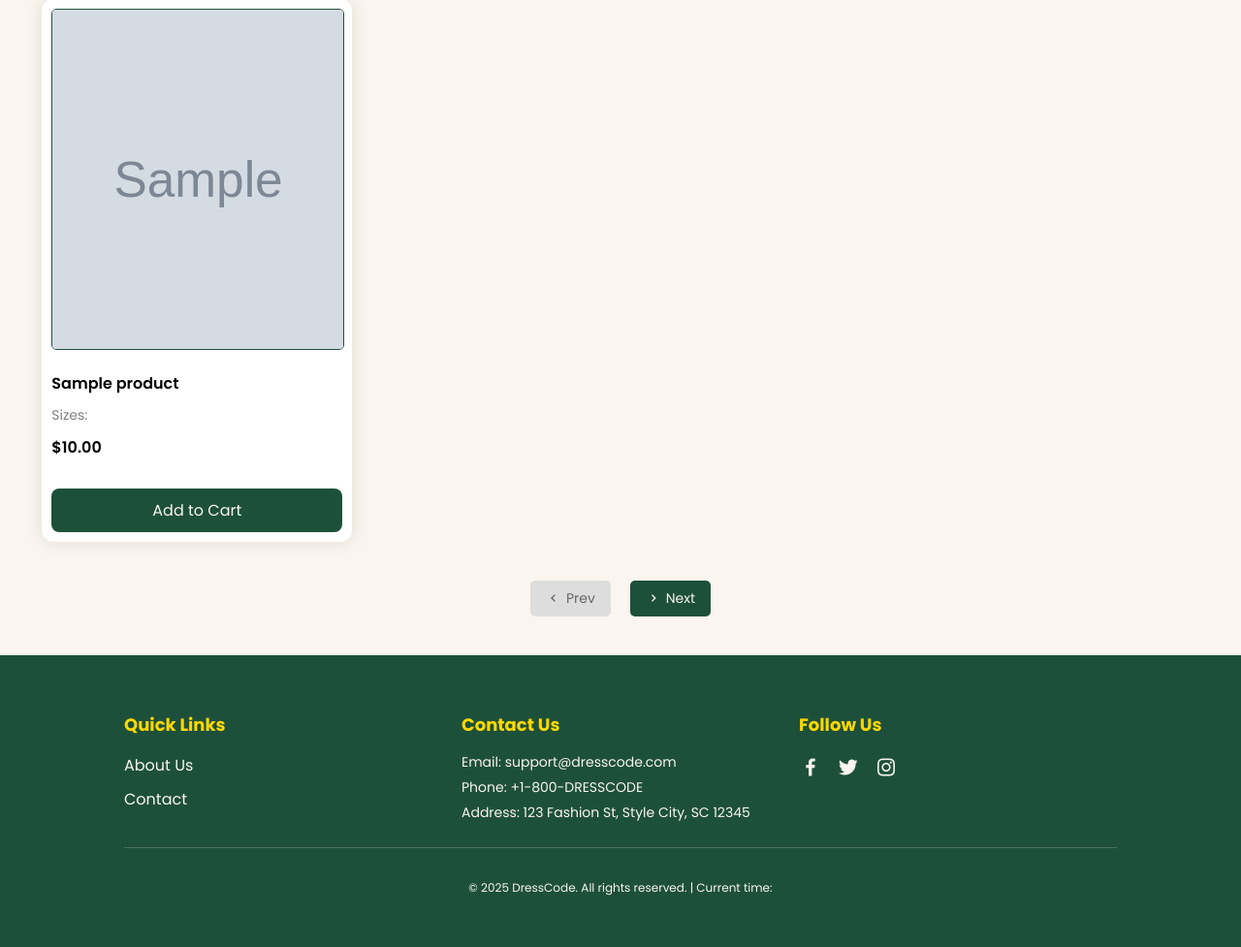
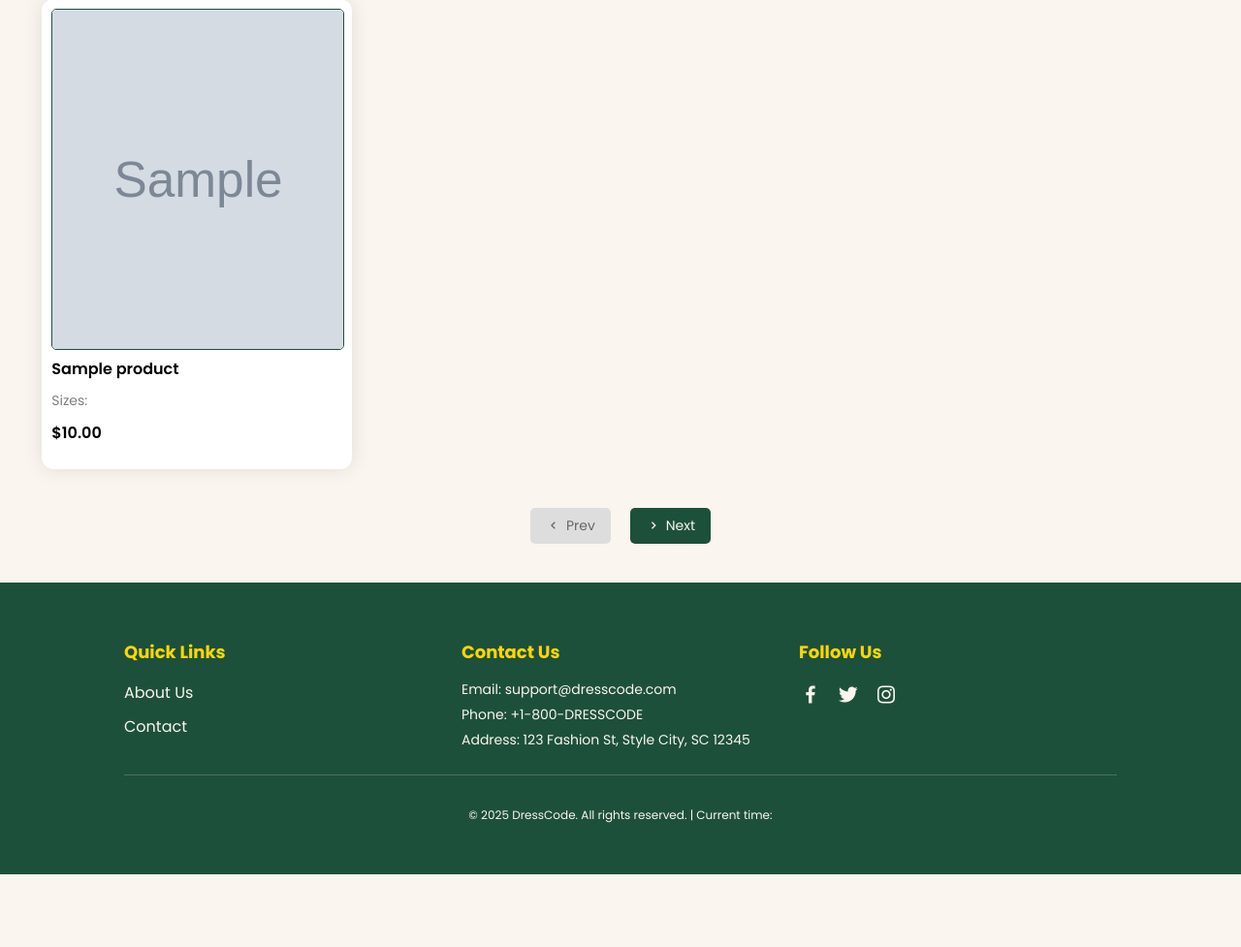
Before and after one commit to CRON997/django-dresscode, a Django app: template main/templates/main/catalog.html in a window 1280 px wide. Shown: the part 191-1168 px from the top of the page at 97% size. After the commit the page ends 1093 px from the top, so only its background shows below. Run offline with Django 5.2, Linux system fonts and the light colour scheme; the template is opened without the code that fills it: values that come from a table or form of the project are taken from there, others are empty; tables that the repository leaves empty hold one stand-in row (values such as "Sample post"); grey boxes marked "Sample" are stand-in pictures; some libraries are stand-ins or nearby versions.

Commit message:
Ended basket methods

```diff
--- a/cart/cart.py
+++ b/cart/cart.py
@@ -80,13 +80,15 @@ class Cart:
                     size_id = item['size']['id']
 
                     if size_type == 'ShoesSize':
-                        from main.models import ShoesSize  # импортируйте вашу модель
+                        from main.models import \
+                            ShoesSize  # импортируйте вашу модель
                         try:
                             item['size_object'] = ShoesSize.objects.get(id=size_id)
                         except ShoesSize.DoesNotExist:
                             item['size_object'] = None
                     elif size_type == 'ClothingSize':
-                        from main.models import ClothingSize  # импортируйте вашу модель
+                        from main.models import \
+                            ClothingSize  # импортируйте вашу модель
                         try:
                             item['size_object'] = ClothingSize.objects.get(id=size_id)
                         except ClothingSize.DoesNotExist:
--- a/main/admin.py
+++ b/main/admin.py
@@ -25,5 +25,5 @@ class ClothingSizeAdmin(admin.ModelAdmin):
 
 
 @admin.register(ShoesSize)
-class ClothingSizeAdmin(admin.ModelAdmin):
+class ShoesSizeAdmin(admin.ModelAdmin):
     list_display = ['name', ]
--- a/main/static/main/css/catalog.css
+++ b/main/static/main/css/catalog.css
@@ -202,7 +202,6 @@ h1
 
 .card__bottom {
     flex: 1 0 auto;
-    padding: 15px 0;
     display: flex;
     flex-direction: column;
     justify-content: space-between;
@@ -244,24 +243,6 @@ h1
     color: #999;
     text-decoration: line-through;
     font-size: 14px;
-}
-
-.card__btn {
-    width: 100%;
-    padding: 10px;
-    background-color: #1d503a;
-    color: #faf5ee;
-    border: none;
-    border-radius: 8px;
-    font-family: 'Poppins', Arial;
-    font-size: 16px;
-    cursor: pointer;
-    transition: background-color 0.3s ease, color 0.3s ease;
-}
-
-.card__btn:hover {
-    background-color: #ffd700;
-    color: #1d503a;
 }
 
 @media (max-width: 1024px) {
--- a/main/templates/main/partial/product_list_partial.html
+++ b/main/templates/main/partial/product_list_partial.html
@@ -26,13 +26,6 @@
             </div>
             {%endif%}
         </div>
-        <form hx-post="{%url 'cart:cart_add' product.id%}"
-              hx-target="#cart-counter">
-            {% csrf_token %}
-            <input type="hidden" name="quantity" value="1">
-            <input type="hidden" name="override" value="false">
-            <button class="card__btn" type="submit">Add to Cart</button>
-        </form>
     </div>
     {%endfor%}
 </div>
--- a/main/tests.py
+++ b/main/tests.py
@@ -1,7 +1,6 @@
 from django.test import TestCase
+
 from .models import Category, Product
-from .views import product_list
-from django.urls import reverse
 
 
 class CategoryModelTestCase(TestCase):
--- a/shop/settings.py
+++ b/shop/settings.py
@@ -1,7 +1,8 @@
 import os
 from pathlib import Path
+
+from django.conf.global_settings import EMAIL_BACKEND, LOGIN_REDIRECT_URL
 from django.utils.translation import gettext_lazy as _
-from django.conf.global_settings import EMAIL_BACKEND, LOGIN_REDIRECT_URL
 from dotenv import load_dotenv
 
 BASE_DIR = Path(__file__).resolve().parent.parent
--- a/shop/urls.py
+++ b/shop/urls.py
@@ -1,8 +1,8 @@
 from django.conf import settings
+from django.conf.urls.i18n import i18n_patterns
 from django.conf.urls.static import static
 from django.contrib import admin
 from django.urls import include, path
-from django.conf.urls.i18n import i18n_patterns
 from django.utils.translation import gettext_lazy as _
 
 urlpatterns = i18n_patterns(
```
Also changed, not shown: cart/templates/cart/cart_detail.html (+9 -0 lines), cart/views.py (+3 -6 lines).
